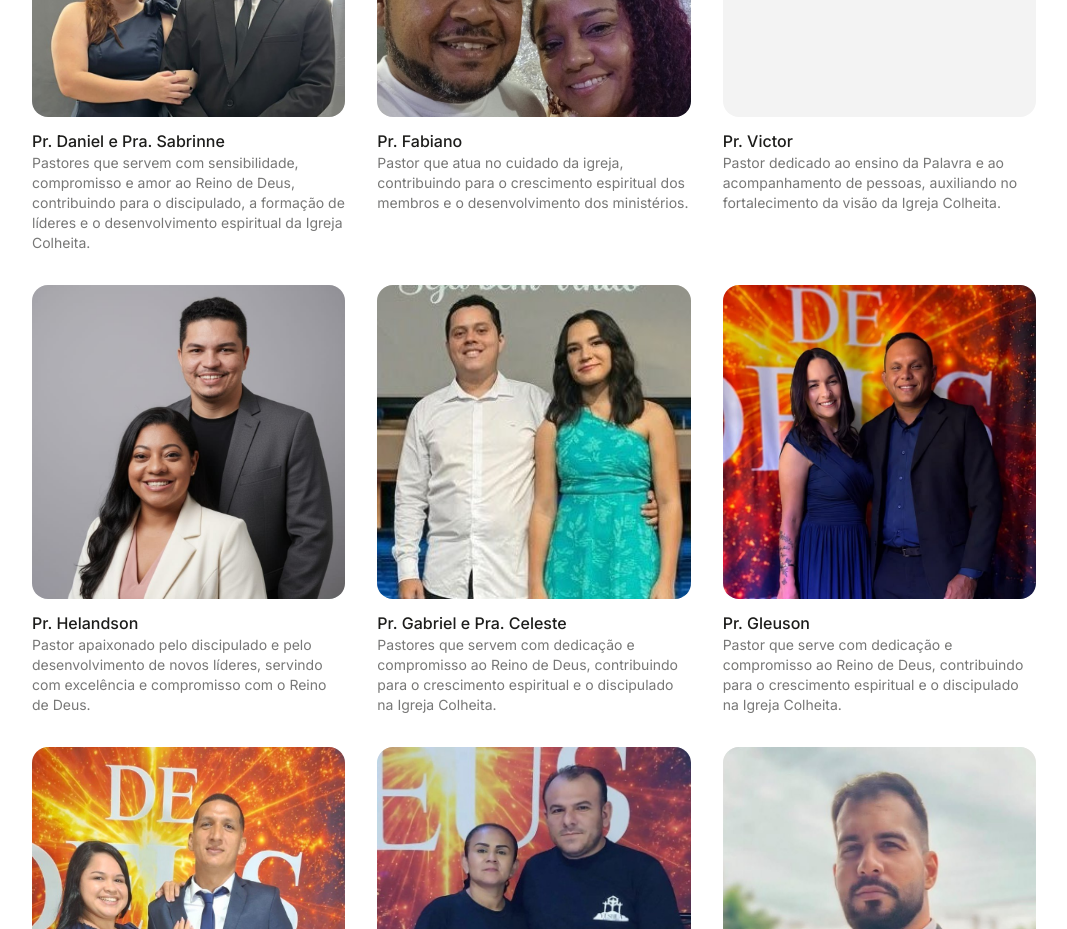
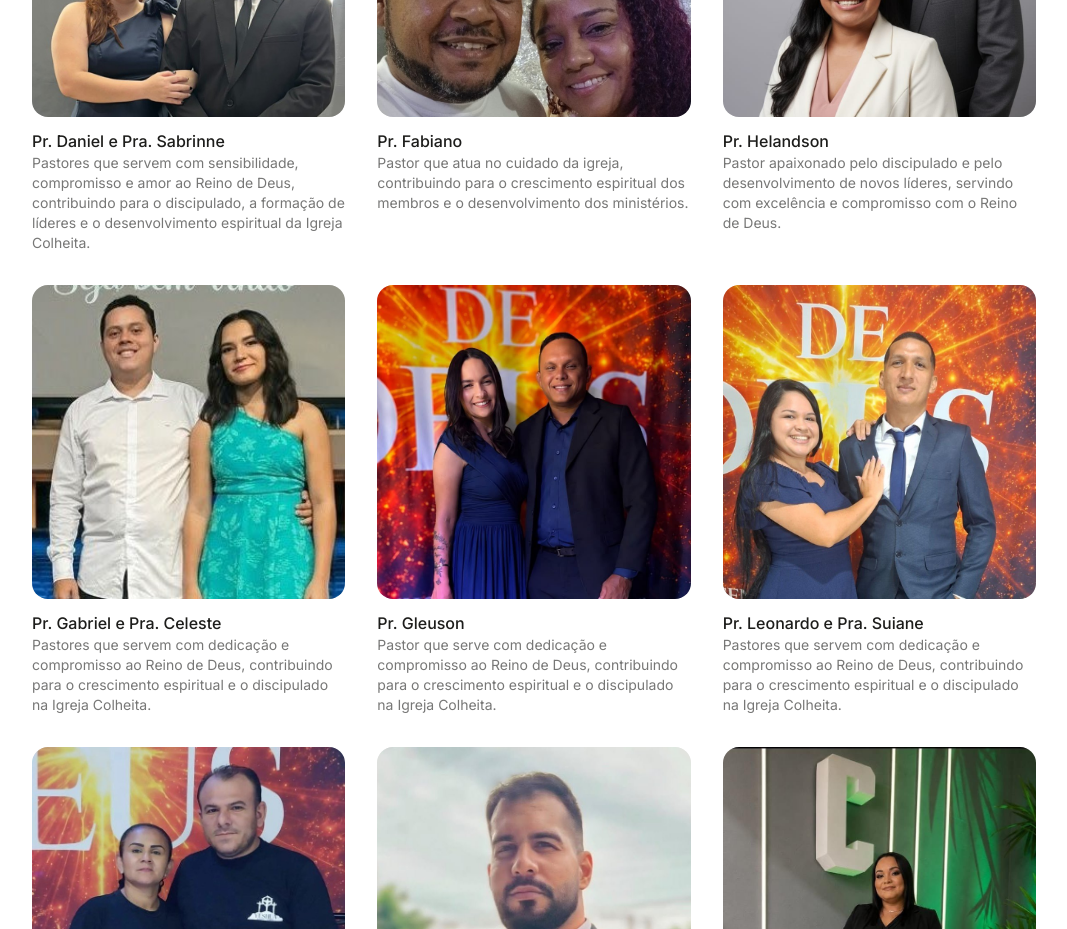
Before and after one commit to asaflael1991-maker/colheita-site, a Next.js app: page /lideranca in a window 1280 px wide. Shown: the part 1440-2369 px from the top of the page, without its empty margins (106-1173 px from the left). Built offline with nearby package versions, Linux system fonts and the light colour scheme.

Commit message:
Remove Pr. Victor da Equipe Pastoral

```diff
--- a/src/app/lideranca/page.tsx
+++ b/src/app/lideranca/page.tsx
@@ -33,10 +33,6 @@ const equipePastoral: { nome: string; foto?: string; bio: string }[] = [
     nome: "Pr. Fabiano",
     foto: "/images/lideranca/fabiano.jpg",
     bio: "Pastor que atua no cuidado da igreja, contribuindo para o crescimento espiritual dos membros e o desenvolvimento dos ministérios.",
-  },
-  {
-    nome: "Pr. Victor",
-    bio: "Pastor dedicado ao ensino da Palavra e ao acompanhamento de pessoas, auxiliando no fortalecimento da visão da Igreja Colheita.",
   },
   {
     nome: "Pr. Helandson",
```
